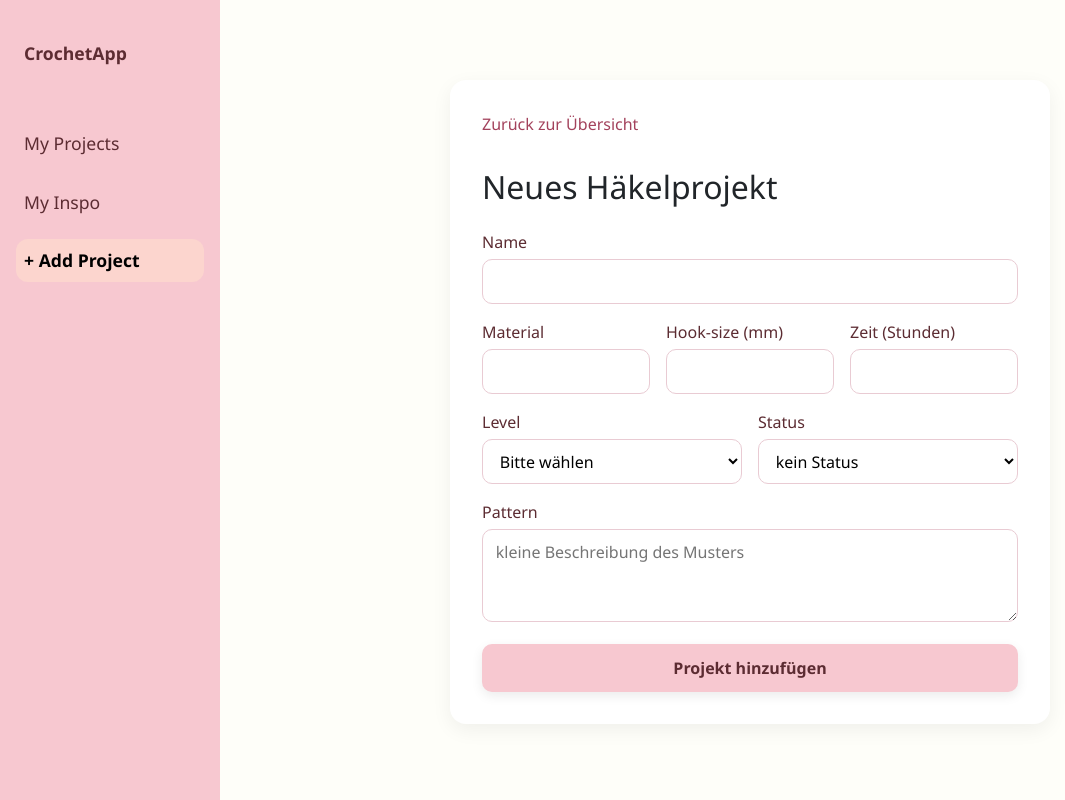
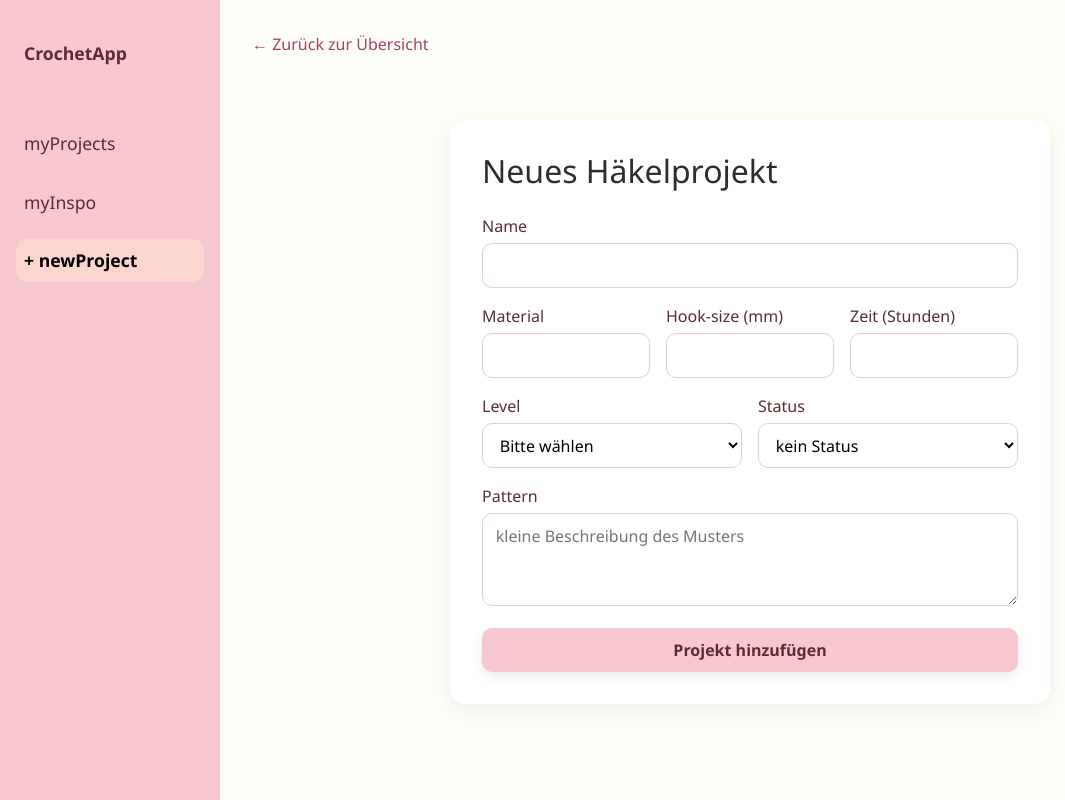
Before and after one commit to vijaysan7/MyProject_Crochet, a SvelteKit app: page /crochet/create in a window 1280 px wide. Shown: the whole page, without its empty margins (0-1065 px from the left). Built offline with nearby package versions, Linux system fonts and the light colour scheme.

Commit message:
last edits

```diff
--- /dev/null
+++ b/src/lib/components/style.css
@@ -0,0 +1,33 @@
+.button-main {
+  background-color: #f7c8d0;
+  color: #5c2c32;
+  padding: 0.6rem 1.2rem;
+  border: none;
+  border-radius: 10px;
+  font-weight: bold;
+  font-size: 1rem;
+  cursor: pointer;
+  box-shadow: 0 4px 12px rgba(0, 0, 0, 0.08);
+  transition: background-color 0.3s ease, transform 0.2s ease;
+  text-align: center;
+}
+
+.button-main:hover {
+  background-color: #e58c86;
+  color: white;
+  transform: translateY(-2px);
+}
+
+.back-link {
+  display: inline-block;
+  margin-bottom: 1rem;
+  color: #a3425c;
+  text-decoration: none;
+  font-weight: 500;
+  transition: color 0.2s ease;
+}
+
+.back-link:hover {
+  text-decoration: underline;
+  color: #802b44;
+}
--- a/src/routes/+layout.svelte
+++ b/src/routes/+layout.svelte
@@ -1,4 +1,5 @@
 <script>
+  import "./styles.css"
   let { children } = $props();
 </script>
 
@@ -6,9 +7,9 @@
   <nav class="sidebar">
     <a href="/" class="logo">CrochetApp</a>
     <ul>
-      <li><a href="/crochet">My Projects</a></li>
-      <li><a href="/crochet/inspo">My Inspo</a></li>
-      <li><a href="/crochet/create" class="add">+ Add Project</a></li>
+      <li><a href="/crochet">myProjects</a></li>
+      <li><a href="/crochet/inspo">myInspo</a></li>
+      <li><a href="/crochet/create" class="add">+ newProject</a></li>
     </ul>
   </nav>
 
@@ -16,70 +17,3 @@
     {@render children()}
   </main>
 </div>
-
-<style>
-  .layout {
-    display: flex;
-    height: 100vh;
-    font-family: 'Segoe UI', sans-serif;
-  }
-
-  .sidebar {
-    width: 220px;
-    background-color: #f7c8d0;
-    padding: 2rem 1rem;
-    display: flex;
-    flex-direction: column;
-    gap: 2rem;
-    box-shadow: 2px 0 8px rgba(0, 0, 0, 0.05);
-  }
-
-  .logo {
-    font-size: 1.5rem;
-    font-weight: bold;
-    color: #5c2c32;
-    display: flex;
-    align-items: center;
-    gap: 0.5rem;
-  }
-
-  .sidebar ul {
-    list-style: none;
-    padding: 0;
-  }
-
-  .sidebar li {
-    margin: 1rem 0;
-  }
-
-  .sidebar a {
-    text-decoration: none;
-    color: #5c2c32;
-    font-size: 1.1rem;
-    display: block;
-    padding: 0.5rem;
-    border-radius: 12px;
-    transition: background 0.2s;
-  }
-
-  .sidebar a:hover {
-    background-color: #fcd5ce;
-  }
-
-  .sidebar a.add {
-    background-color: #fcd5ce;
-    font-weight: bold;
-    color: #000;
-  }
-
-  .sidebar a.add:hover {
-    background-color: #fbb4a4;
-  }
-
-  .main-content {
-    flex: 1;
-    padding: 2rem;
-    background-color: #fefef9;
-    overflow-y: auto;
-  }
-</style>
--- a/src/routes/+page.svelte
+++ b/src/routes/+page.svelte
@@ -43,14 +43,14 @@
 <div class="circle-menu-grid">
   <a href="/crochet" class="circle-card">
     <img src="/images/1.jpg" alt="My Projects" />
-    <p>My Projects</p>
+    <p>myProjects</p>
   </a>
   <a href="/crochet/inspo" class="circle-card">
     <img src="/images/2.jpg" alt="My Inspo" />
-    <p>My Inspo</p>
+    <p>myInspo</p>
   </a>
   <a href="/crochet/create" class="circle-card">
     <img src="/images/3.jpg" alt="Add Project" />
-    <p>Add Project</p>
+    <p>newProject</p>
   </a>
 </div>
--- a/src/routes/crochet/create/+page.svelte
+++ b/src/routes/crochet/create/+page.svelte
@@ -1,12 +1,15 @@
 <script>
   import "./stylenew.css";
+  import "$lib/components/style.css";
   let { form } = $props();
 </script>
+
+<a href="/crochet" class="back-link">← Zurück zur Übersicht</a>
 
 <div class="form-container">
 <div class="form-card">
   <form method="POST" action="?/create" class="form-box">
-    <a href="/crochet" class="back-link">Zurück zur Übersicht</a>
+
 
     {#if form?.success}
       <p class="success">✅ Projekt erfolgreich erstellt!</p>
@@ -67,7 +70,7 @@
         <textarea id="pattern" name="pattern" rows="3" placeholder="kleine Beschreibung des Musters"></textarea>
     </div>
 
-    <button type="submit" class="submit-button">Projekt hinzufügen</button>
+    <button type="submit" class="button-main">Projekt hinzufügen</button>
   </form>
 </div>
 </div>
--- a/src/routes/crochet/create/stylenew.css
+++ b/src/routes/crochet/create/stylenew.css
@@ -61,39 +61,7 @@
   flex: 1;
 }
 
-.submit-button {
-  background-color: #f7c8d0 ;
-  color: #5c2c32;
-  padding: 0.75rem 1.5rem;
-  border: none;
-  border-radius: 10px;
-  font-weight: bold;
-  font-size: 1rem;
-  cursor: pointer;
-  box-shadow: 0 4px 12px rgba(0, 0, 0, 0.08);
-  transition: background-color 0.3s, transform 0.2s;
-  width: 100%;
-  text-align: center;
-}
 
-.submit-button:hover {
-  background-color: #f7aeba;
-  transform: translateY(-2px);
-}
-
-.back-link {
-  display: inline-block;
-  margin-bottom: 1rem;
-  color: #a3425c;
-  text-decoration: none;
-  font-weight: 500;
-  transition: color 0.2s ease;
-}
-
-.back-link:hover {
-  text-decoration: underline;
-  color: #802b44;
-}
 
 .success {
   margin-bottom: 1.5rem;
--- a/src/routes/styles.css
+++ b/src/routes/styles.css
@@ -30,3 +30,68 @@ body {
   background-color: #fbb4a4;
   color: white;
 }
+
+ .layout {
+    display: flex;
+    height: 100vh;
+    font-family: 'Segoe UI', sans-serif;
+  }
+
+  .sidebar {
+    width: 220px;
+    background-color: #f7c8d0;
+    padding: 2rem 1rem;
+    display: flex;
+    flex-direction: column;
+    gap: 2rem;
+    box-shadow: 2px 0 8px rgba(0, 0, 0, 0.05);
+  }
+
+  .logo {
+    font-size: 1.5rem;
+    font-weight: bold;
+    color: #5c2c32;
+    display: flex;
+    align-items: center;
+    gap: 0.5rem;
+  }
+
+  .sidebar ul {
+    list-style: none;
+    padding: 0;
+  }
+
+  .sidebar li {
+    margin: 1rem 0;
+  }
+
+  .sidebar a {
+    text-decoration: none;
+    color: #5c2c32;
+    font-size: 1.1rem;
+    display: block;
+    padding: 0.5rem;
+    border-radius: 12px;
+    transition: background 0.2s;
+  }
+
+  .sidebar a:hover {
+    background-color: #fcd5ce;
+  }
+
+  .sidebar a.add {
+    background-color: #fcd5ce;
+    font-weight: bold;
+    color: #000;
+  }
+
+  .sidebar a.add:hover {
+    background-color: #fbb4a4;
+  }
+
+  .main-content {
+    flex: 1;
+    padding: 2rem;
+    background-color: #fefef9;
+    overflow-y: auto;
+  }
```
Also changed, not shown: src/lib/components/CrochetCard.svelte (+22 -13 lines), src/routes/crochet/[crochet_id]/+page.svelte (+30 -19 lines), src/routes/crochet/[crochet_id]/stylesID.css (added, +39 -0 lines), src/routes/crochet/inspo/+page.svelte (+5 -3 lines).
